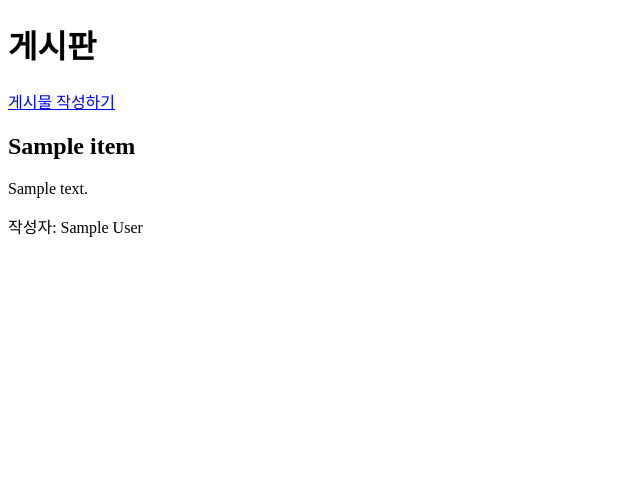
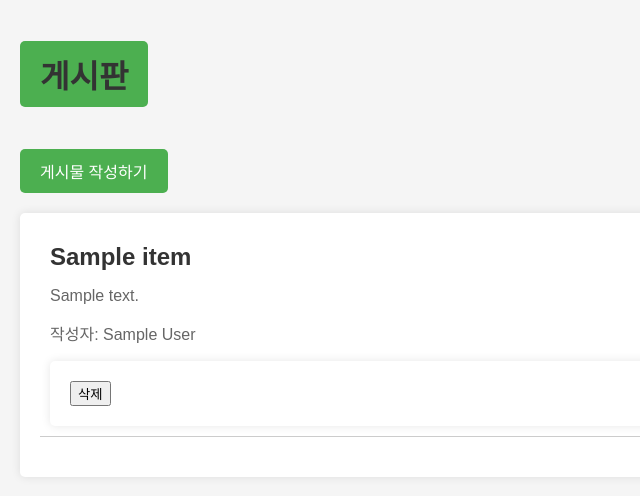
Before and after one commit to vpsxja3269/IEETU_pro, a Flask app: page / in a window 1280 px wide. Shown: the top 496 px of the page, without its empty margins (0-640 px from the left). Run offline with Flask 3, Linux system fonts and the light colour scheme; a database or web service that is not in the repository returns one stand-in record (values such as "Sample title"); data that the repository does not hold is empty.

Commit message:
css 코드 추가 및 게시물 삭제 기능 추가

```diff
--- a/Frontend/app.py
+++ b/Frontend/app.py
@@ -26,5 +26,10 @@ def post():
         return redirect(url_for('home'))
     return render_template('post.html', form=form)
 
+@app.route('/delete/<int:post_id>', methods=['POST'])
+def delete(post_id):
+    requests.delete(f"{API_URL}/posts/{post_id}")
+    return redirect(url_for('home'))
+
 if __name__ == "__main__":
     app.run(host="0.0.0.0", port=5000)
--- /dev/null
+++ b/Frontend/static/styles.css
@@ -0,0 +1,83 @@
+/* 공통 스타일 */
+body {
+    font-family: Arial, sans-serif;
+    background-color: #f5f5f5;
+    margin: 0;
+    padding: 20px;
+}
+
+h1 {
+    color: #333;
+}
+
+/* 링크 스타일 */
+a {
+    display: inline-block;
+    margin-bottom: 20px;
+    padding: 10px 20px;
+    background-color: #4CAF50;
+    color: white;
+    text-decoration: none;
+    border-radius: 5px;
+}
+
+a:hover {
+    background-color: #45a049;
+}
+
+/* 게시물 목록 스타일 */
+#posts {
+    background-color: #fff;
+    padding: 20px;
+    border-radius: 5px;
+    box-shadow: 0 0 10px rgba(0, 0, 0, 0.1);
+}
+
+.post {
+    margin-bottom: 20px;
+    padding: 10px;
+    border-bottom: 1px solid #ccc;
+}
+
+.post h2 {
+    margin: 0;
+    color: #333;
+}
+
+.post p {
+    color: #666;
+}
+
+/* 폼 스타일 */
+form {
+    background-color: #fff;
+    padding: 20px;
+    border-radius: 5px;
+    box-shadow: 0 0 10px rgba(0, 0, 0, 0.1);
+}
+
+form p {
+    margin-bottom: 15px;
+}
+
+form input[type="text"],
+form textarea {
+    width: 100%;
+    padding: 10px;
+    border: 1px solid #ccc;
+    border-radius: 5px;
+    box-sizing: border-box;
+}
+
+form input[type="submit"] {
+    background-color: #4CAF50;
+    color: white;
+    border: none;
+    padding: 10px 20px;
+    border-radius: 5px;
+    cursor: pointer;
+}
+
+form input[type="submit"]:hover {
+    background-color: #45a049;
+}
--- a/Frontend/templates/index.html
+++ b/Frontend/templates/index.html
@@ -1,11 +1,12 @@
 <!DOCTYPE html>
-<html lang="en">
+<html lang="ko">
 <head>
     <meta charset="UTF-8">
     <title>게시판</title>
+    <link rel="stylesheet" href="{{ url_for('static', filename='styles.css') }}">
 </head>
 <body>
-    <h1>게시판</h1>
+    <h1><a href="index.html" style="text-decoration: none; color: inherit;">게시판</a></h1>
     <a href="{{ url_for('post') }}">게시물 작성하기</a>
     <div id="posts">
         {% for post in posts %}
@@ -13,6 +14,9 @@
                 <h2>{{ post.title }}</h2>
                 <p>{{ post.content }}</p>
                 <p>작성자: {{ post.author }}</p>
+                <form method="POST" action="{{ url_for('delete', post_id=post.id) }}">
+                    <button type="submit">삭제</button>
+                </form>
             </div>
         {% endfor %}
     </div>
```
Also changed, not shown: Backend/app.py (+12 -1 lines), Frontend/forms.py (+4 -4 lines), Frontend/templates/post.html (+6 -5 lines).
